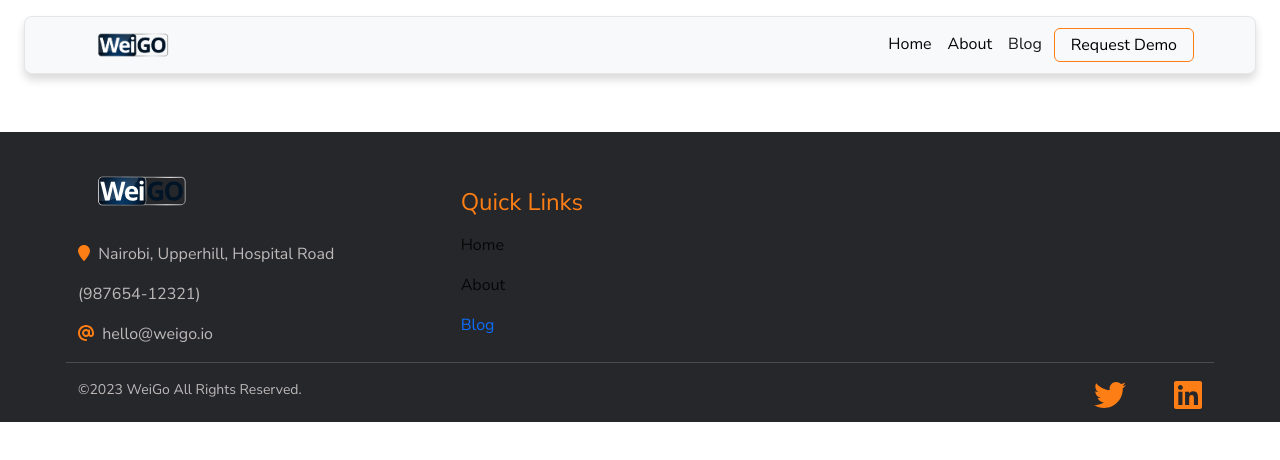
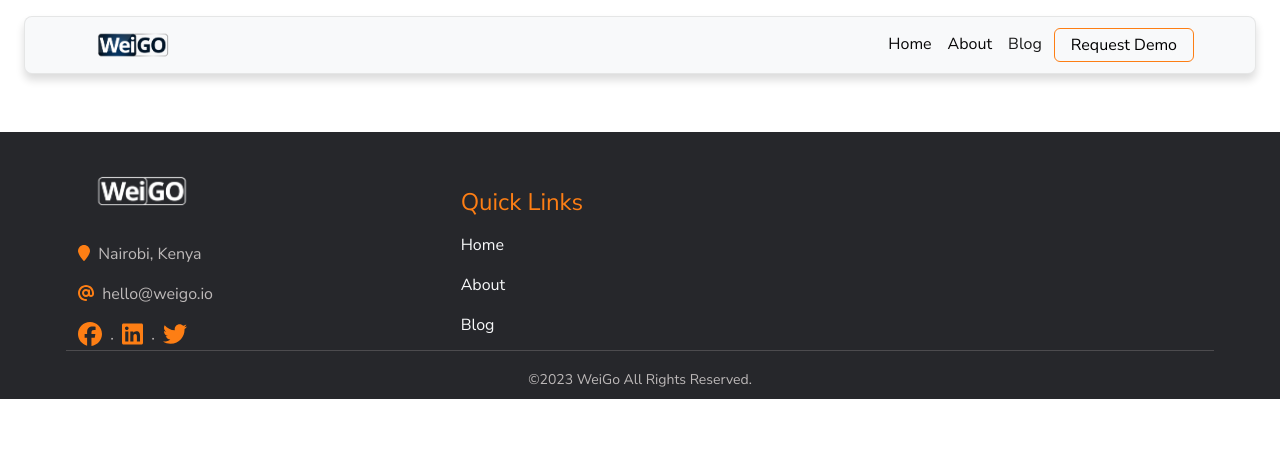
Before and after one commit to ndiranguW/weigo-web, a React (Create React App) app: page /blog/1 in a window 1280 px wide. Shown: the top 460 px of the page. Built offline with nearby package versions, Linux system fonts and the light colour scheme; no server answers.

Commit message:
update footer content layout

```diff
--- a/src/components/custom/Footer.js
+++ b/src/components/custom/Footer.js
@@ -1,7 +1,7 @@
 import React from "react";
-import logo from "../../assets/logo1.svg";
+import logo from "../../assets/logo-white.png";
 import { FontAwesomeIcon } from "@fortawesome/react-fontawesome";
-import { faTwitter, faLinkedin } from "@fortawesome/free-brands-svg-icons";
+import { faTwitter, faLinkedin, faFacebook } from "@fortawesome/free-brands-svg-icons";
 import { faAt, faLocationPin } from "@fortawesome/free-solid-svg-icons";
 import { NavLink } from "react-router-dom";
 
@@ -10,59 +10,78 @@ const Footer = () => {
     <div className="container-fluid footer">
       <div className="container  p-2">
         <div className="row">
-          <div className="col-sm-12 col-md-6 col-lg-4 ">
+          <div className="col-sm-4 col-md-6 col-lg-4 ">
             <img src={logo} alt="footer logo" className="footer-logo " />
             <div className="footer__contact-details">
               <div className="">
                 <p>
                   <FontAwesomeIcon icon={faLocationPin} color="#fd7e14" />
-                  &nbsp; Nairobi, Upperhill, Hospital Road
+                  &nbsp; Nairobi, Kenya
                 </p>
-                <p>(987654-12321)</p>
                 <p>
                   <FontAwesomeIcon icon={faAt} color="#fd7e14" />
                   &nbsp; hello@weigo.io
                 </p>
+                <div className="socials">
+                  <a
+                    href="https://www.facebook.com/profile.php?id=100090567519450&mibextid=LQQJ4d"
+                    className="footer-links"
+                  >
+                    <FontAwesomeIcon
+                      icon={faFacebook}
+                      color="#fd7e14"
+                      className="fs-4"
+                    />
+                  </a>
+                  &nbsp; &middot; &nbsp;
+                  <a
+                    href="https://www.linkedin.com/company/wweigo/"
+                    className="footer-links"
+                    target={"blank"}
+                  >
+                    <FontAwesomeIcon
+                      icon={faLinkedin}
+                      color="#fd7e14"
+                      className="fs-4"
+                    />
+                  </a>
+                  &nbsp; &middot; &nbsp;
+                  <a
+                    href="https://www.twitter.com/Weigo_io"
+                    className="footer-links"
+                  >
+                    <FontAwesomeIcon
+                      icon={faTwitter}
+                      color="#fd7e14"
+                      className="fs-4"
+                    />
+                  </a>
+                </div>
               </div>
             </div>
           </div>
-          <div className="col-sm-12 col-md-6 col-lg-8 mt-5">
+          <div className="col-sm-6 col-md-6 col-lg-8 mt-5">
             <h4 style={{ color: "#fd7e14" }}>Quick Links</h4>
-            <div className="navbar-nav p-0 text-primary">
-              <NavLink to="/" exact="true" className={"nav-link "}>
+            <div className="navbar-nav p-0">
+              <NavLink
+                to="/"
+                exact="true"
+                className={"nav-link footer-nav text-light"}
+              >
                 Home
               </NavLink>
-              <NavLink to="about" className={"nav-link"}>
+              <NavLink to="about" className={"nav-link text-light"}>
                 About
               </NavLink>
-              <NavLink to="blog" className={"nav-link"}>
+              <NavLink to="blog" className={"nav-link text-light"}>
                 Blog
               </NavLink>
             </div>
           </div>
           <hr />
           <div className="footer-line">
-            <div className=" d-flex justify-content-between">
+            <div className="text-center">
               <small>&copy;2023 WeiGo All Rights Reserved.</small>
-              <div>
-                <a
-                  href="https://www.twitter.com/Weigo_io"
-                  className="footer-links me-5"
-                >
-                  <FontAwesomeIcon icon={faTwitter} size="2x" color="#fd7e14" />
-                </a>
-                <a
-                  href="https://www.linkedin.com/company/wweigo/"
-                  className="footer-links"
-                  target={"blank"}
-                >
-                  <FontAwesomeIcon
-                    icon={faLinkedin}
-                    size="2x"
-                    color="#fd7e14"
-                  />
-                </a>
-              </div>
             </div>
           </div>
         </div>
```
